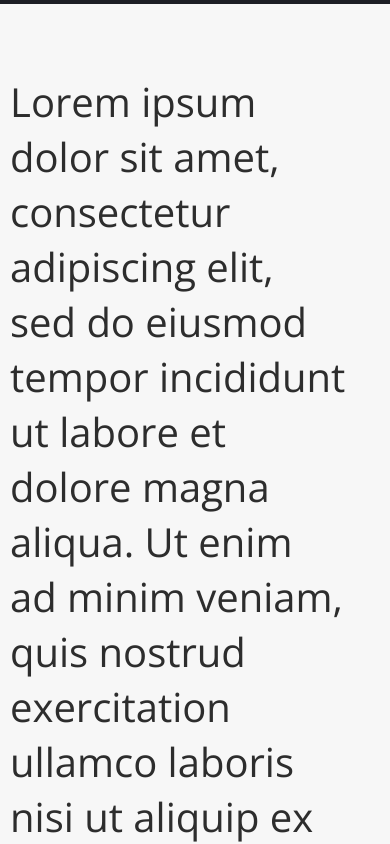
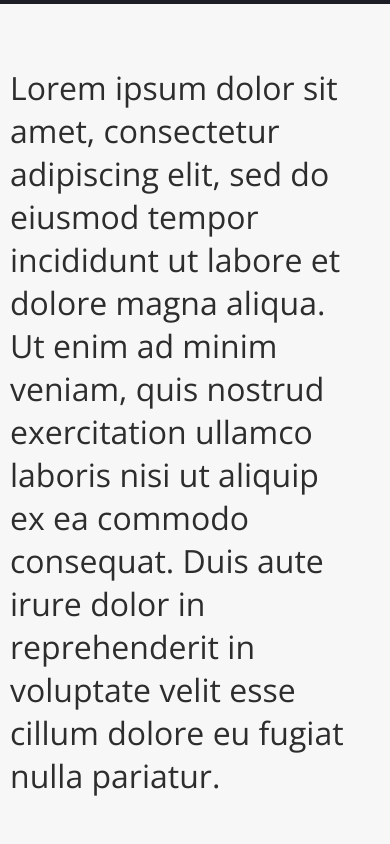
Before and after one commit to thomasjaltman/thomasjaltman.github.io, a plain HTML site: page index.html in a window 390 px wide. Shown: the part 56-900 px from the top of the page. Drawn offline with nearby package versions, Linux system fonts and the light colour scheme.

Commit message:
updating responsive layout

```diff
--- a/index.css
+++ b/index.css
@@ -1,8 +1,7 @@
-@media only screen and (max-width: 800px) {
+@media only screen and (max-width: 1000px) {
   html, body {
     background-color: hsl(0, 0%, 99.5);
     color: #2d2d2d;
-    font-size: 20px;
     font-family: 'Open Sans', sans-serif;
     -webkit-text-size-adjust: 100%;
   }
@@ -356,11 +355,10 @@
   }
 }
 
-@media only screen and (min-width: 800px) and (max-width: 1000px) {
+@media only screen and (min-width: 1000px) and (max-width: 1200px) {
   html, body {
     background-color: hsl(0, 0%, 99.5);
     color: #2d2d2d;
-    font-size: 20px;
     font-family: 'Open Sans', sans-serif;
     -webkit-text-size-adjust: 100%;
   }
@@ -717,11 +715,10 @@
 }
 
 
-@media only screen and (min-width: 1000px) {
+@media only screen and (min-width: 1200px) {
   html, body {
     background-color: hsl(0, 0%, 99.5);
     color: #2d2d2d;
-    font-size: 20px;
     font-family: 'Open Sans', sans-serif;
     -webkit-text-size-adjust: 100%;
   }
```
